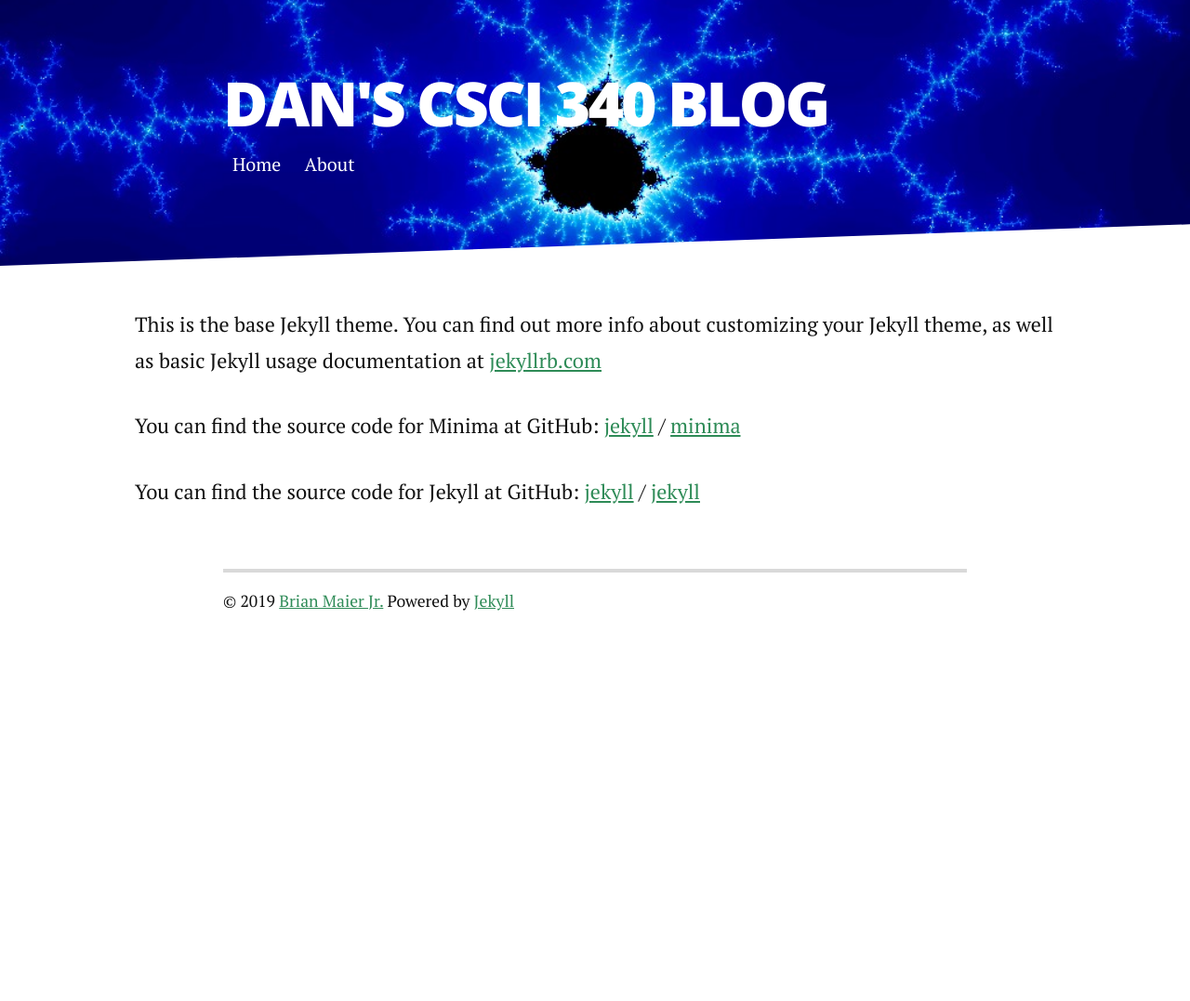
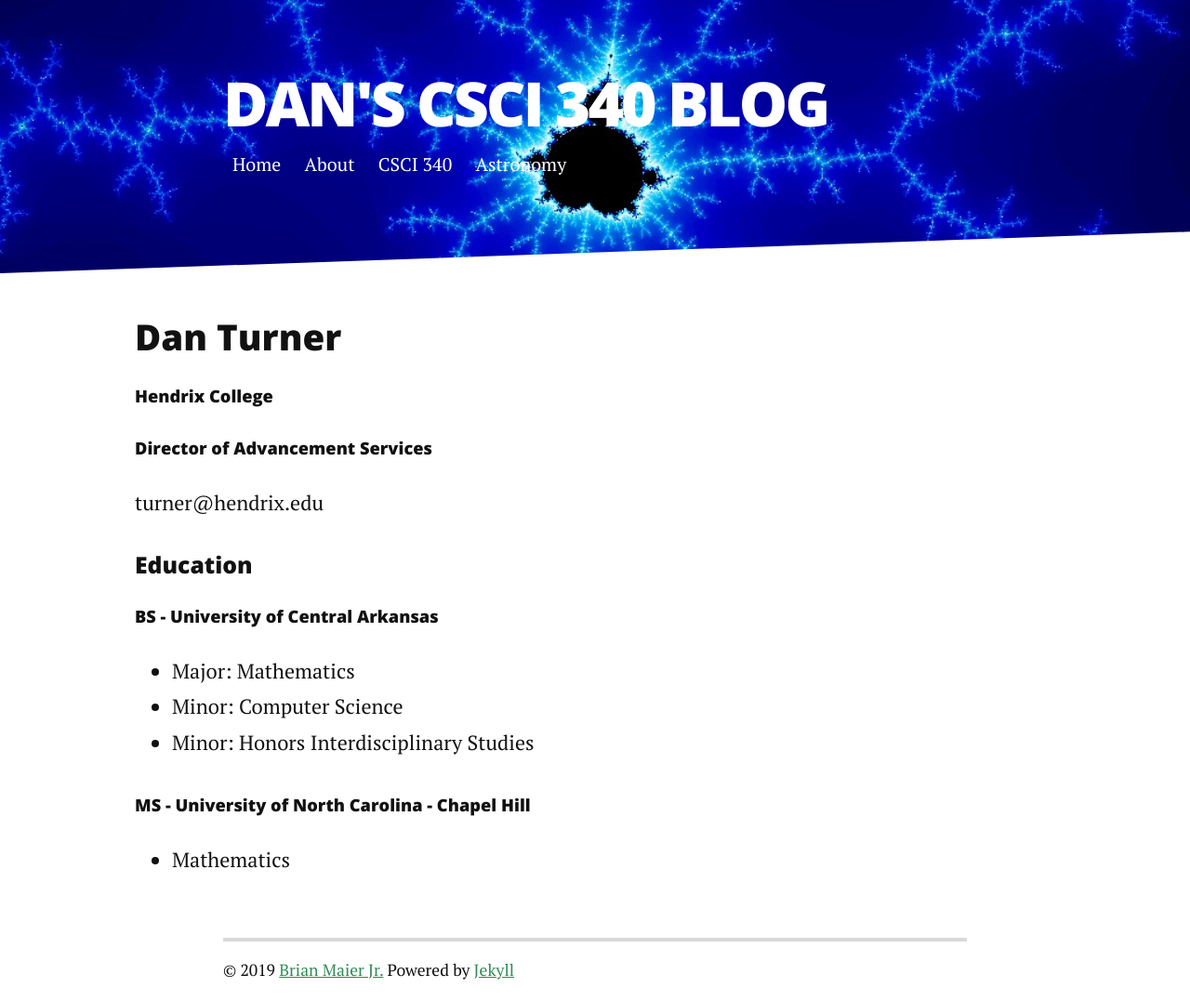
Before and after one commit to Danny-Turner/csci340blog, a Jekyll site: the page built from about.md, in a window 1280 px wide. Shown: the whole page at 93% size. Built offline with Jekyll 4.4.1, drawn with Linux system fonts in a browser that asks for light colours; nearby versions of some CDN libraries; before the commit the page ends 900 px from its top, so only the background shows below that.

Commit message:
Lab 4 - Step 3

```diff
--- a/_includes/header.html
+++ b/_includes/header.html
@@ -10,6 +10,9 @@
                  {% endfor %}
                  <li> <a href="https://Danny-Turner.github.io/csci340blog/" target="_blank">Home</a></li>
                  <li><a href="https://Danny-Turner.github.io/csci340blog/about">About</a></li>
+                 <li><a href="http://mark.goadrich.com/courses/csci340f19/">CSCI 340</a></li>
+                  <li><a href="https://Danny-Turner.github.io/csci340blog/astronomy">Astronomy</a></li>
+
              </ul>
          </nav>
      </div>
--- a/_posts/2019-09-25-CSCI-340-lab-4-Part2.markdown
+++ b/_posts/2019-09-25-CSCI-340-lab-4-Part2.markdown
@@ -19,4 +19,4 @@ I replaced this with an image of fractal that I created several years ago.
 I learned two very handy tricks while switching these images.
 1. The "Find in Project" option (ctril+shift+f) was very handy for locating all of the references to the touring.jpg
 
-2. [This article](https://www.xaprb.com/blog/how-to-style-images-with-markdown/) taught me how to use a url fragment (for example: ""/img/Fractal1.jpg#controlsize" instead of just ""/img/Fractal1.jpg"). I was then able to add a section to style.css to format items with #controlsize.
+2. [This article](https://www.xaprb.com/blog/how-to-style-images-with-markdown/) taught me how to use a url fragment (for example: "/img/Fractal1.jpg#controlsize" instead of just "/img/Fractal1.jpg"). I was then able to add a section to style.css to format items with #controlsize.
--- a/about.md
+++ b/about.md
@@ -4,15 +4,17 @@ title: About
 permalink: /about/
 ---
 
-This is the base Jekyll theme. You can find out more info about customizing your Jekyll theme, as well as basic Jekyll usage documentation at [jekyllrb.com](https://jekyllrb.com/)
+### Dan Turner
 
-You can find the source code for Minima at GitHub:
-[jekyll][jekyll-organization] /
-[minima](https://github.com/jekyll/minima)
+##### Hendrix College
+##### Director of Advancement Services
+turner@hendrix.edu
 
-You can find the source code for Jekyll at GitHub:
-[jekyll][jekyll-organization] /
-[jekyll](https://github.com/jekyll/jekyll)
+#### Education
+##### BS - University of Central Arkansas
+- Major: Mathematics
+- Minor: Computer Science
+- Minor: Honors Interdisciplinary Studies
 
-
-[jekyll-organization]: https://github.com/jekyll
+##### MS - University of North Carolina - Chapel Hill
+- Mathematics
```
Also changed, not shown: astronomy.md (added, +9 -0 lines).
